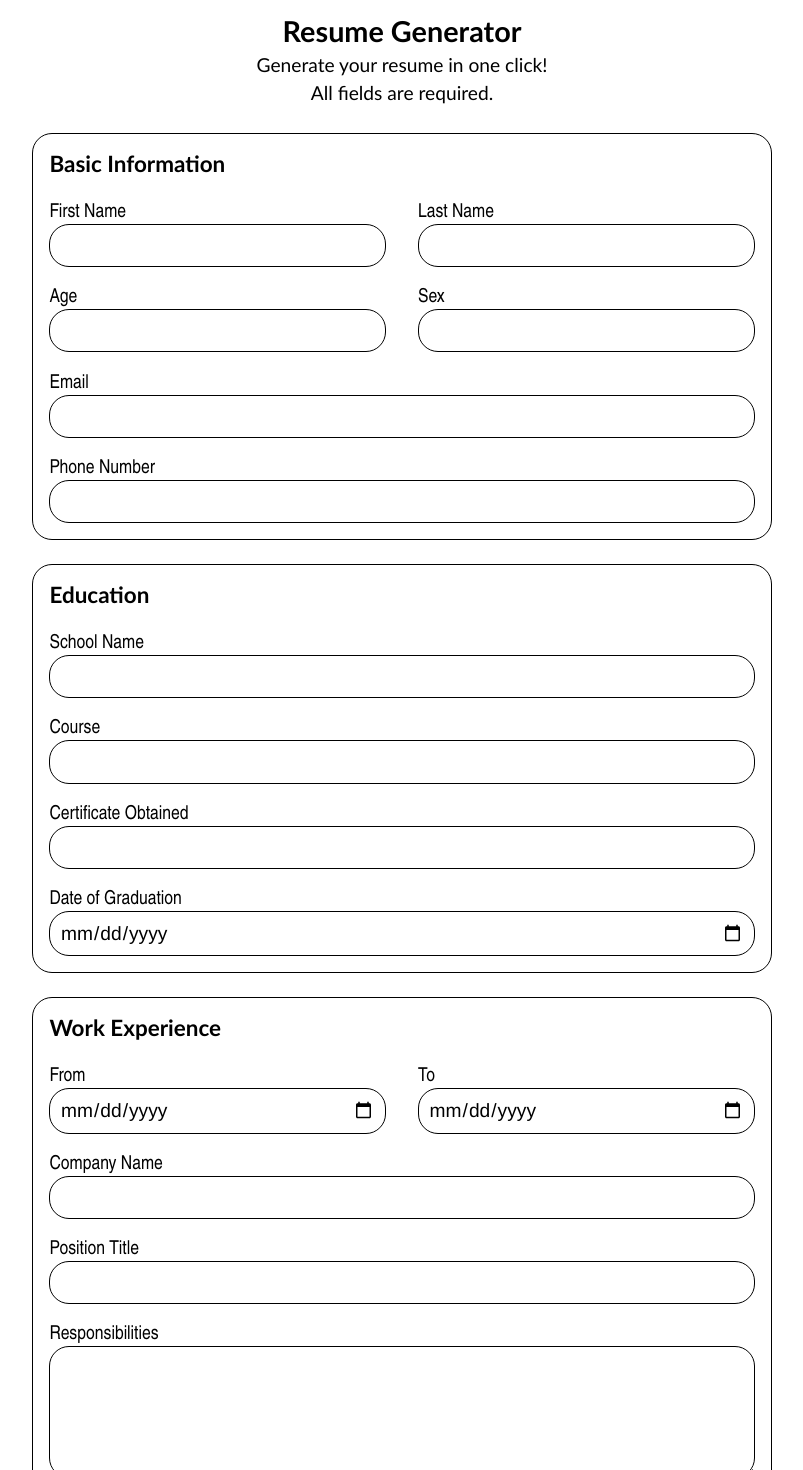
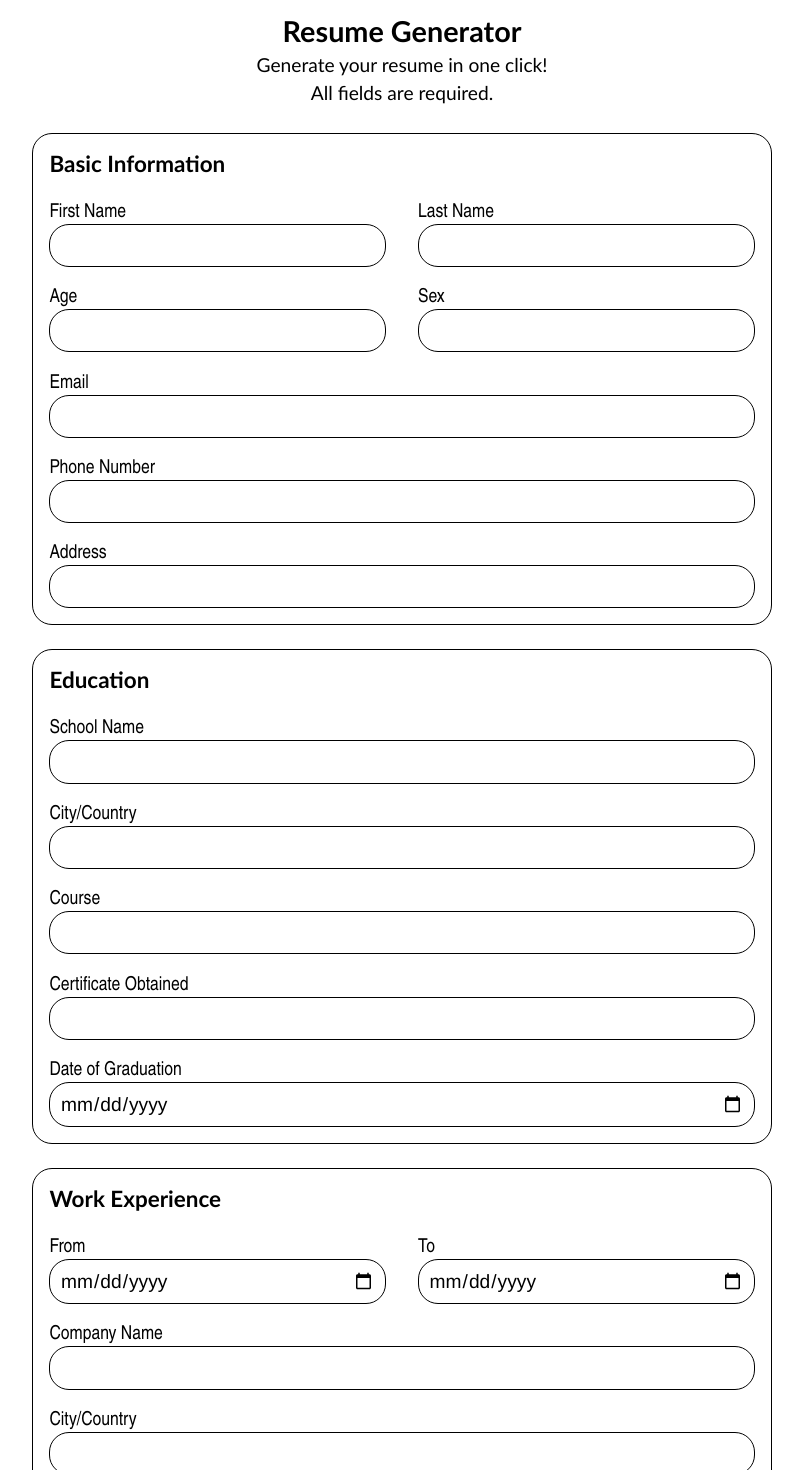
Before and after one commit to zakingslayerv22/cv-application, a React (Vite) app: page / in a window 1280 px wide. Shown: the top 1470 px of the page, without its empty margins (238-1041 px from the left). Built offline with nearby package versions, Linux system fonts and the light colour scheme; a web font is replaced by a local one.

Commit message:
Add location to form fields
In CVData, add address key
and value to the
basic-information object.
Add location keys
and values to the education
and work experience
objects.

In the CVForm.jsx add
corresponding Input
components for these
newly added keys and
values.

```diff
--- a/src/assets/CVData.js
+++ b/src/assets/CVData.js
@@ -8,11 +8,13 @@ export const categories = [
     sex: "",
     email: "",
     phoneNumber: "",
+    address: "",
   },
   {
     id: 1,
     sectionTitle: "Education",
     schoolName: "",
+    location: "",
     course: "",
     certificateObtained: "",
     dateOfGraduation: "",
@@ -23,6 +25,7 @@ export const categories = [
     from: "",
     to: "",
     companyName: "",
+    location: "",
     positionTitle: "",
     responsibilities: "",
   },
--- a/src/components/CVForm.jsx
+++ b/src/components/CVForm.jsx
@@ -88,6 +88,14 @@ export default function CVForm() {
             value={data[0].phoneNumber}
             onChange={(e) => handleChange(e, data[0].id)}
           />
+
+          <InputField
+            labelName="Address"
+            type="text"
+            inputName="address"
+            value={data[0].address}
+            onChange={(e) => handleChange(e, data[0].id)}
+          />
         </section>
 
         <section className="education-info">
@@ -96,6 +104,12 @@ export default function CVForm() {
             labelName="School Name"
             inputName="schoolName"
             value={data[1].schoolName}
+            onChange={(e) => handleChange(e, data[1].id)}
+          />
+          <InputField
+            labelName="City/Country"
+            inputName="location"
+            value={data[1].location}
             onChange={(e) => handleChange(e, data[1].id)}
           />
           <InputField
@@ -144,6 +158,13 @@ export default function CVForm() {
             value={data[2].companyName}
             onChange={(e) => handleChange(e, data[2].id)}
           />
+          <InputField
+            labelName="City/Country"
+            type="text"
+            inputName="location"
+            value={data[2].location}
+            onChange={(e) => handleChange(e, data[2].id)}
+          />
 
           <InputField
             labelName="Position Title"
```
